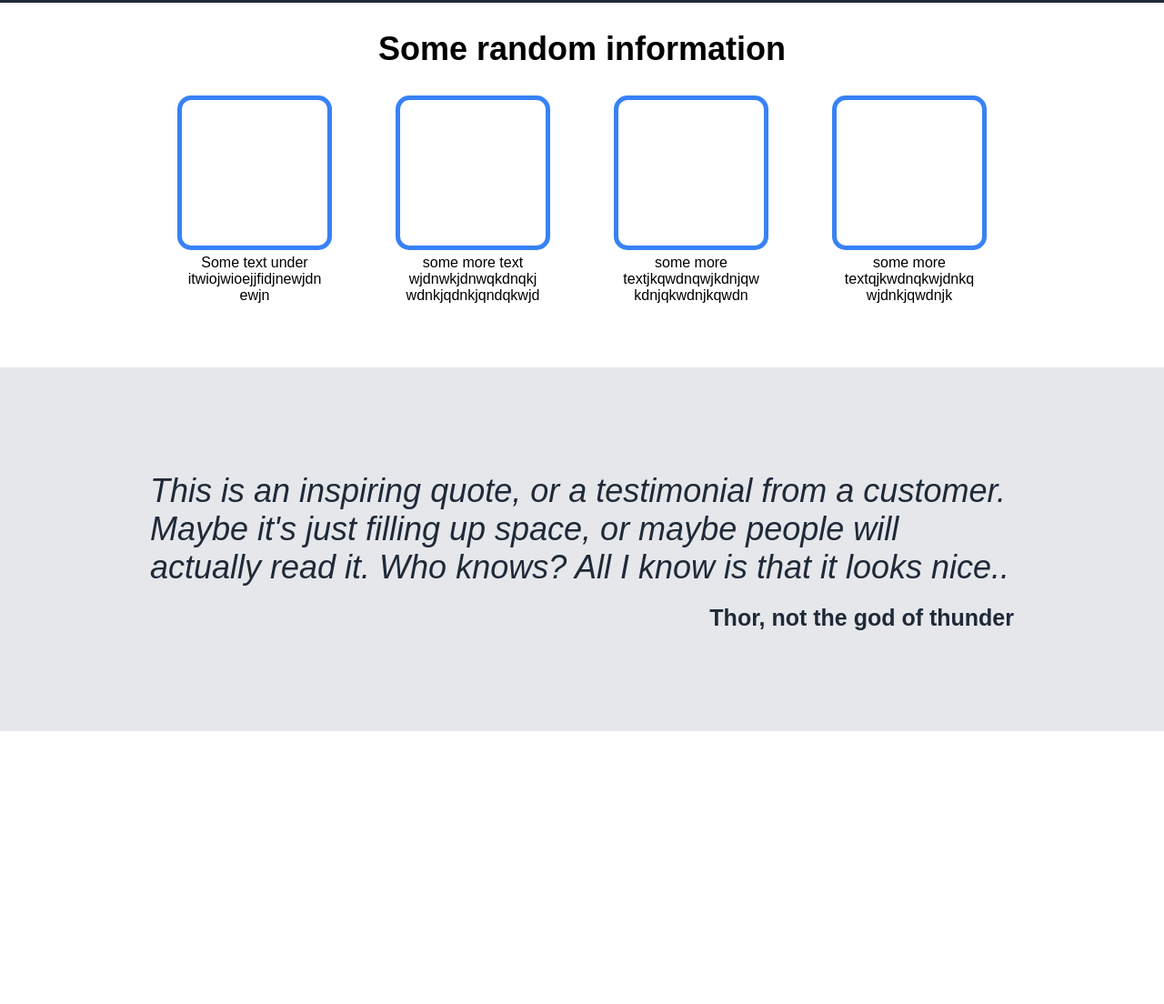
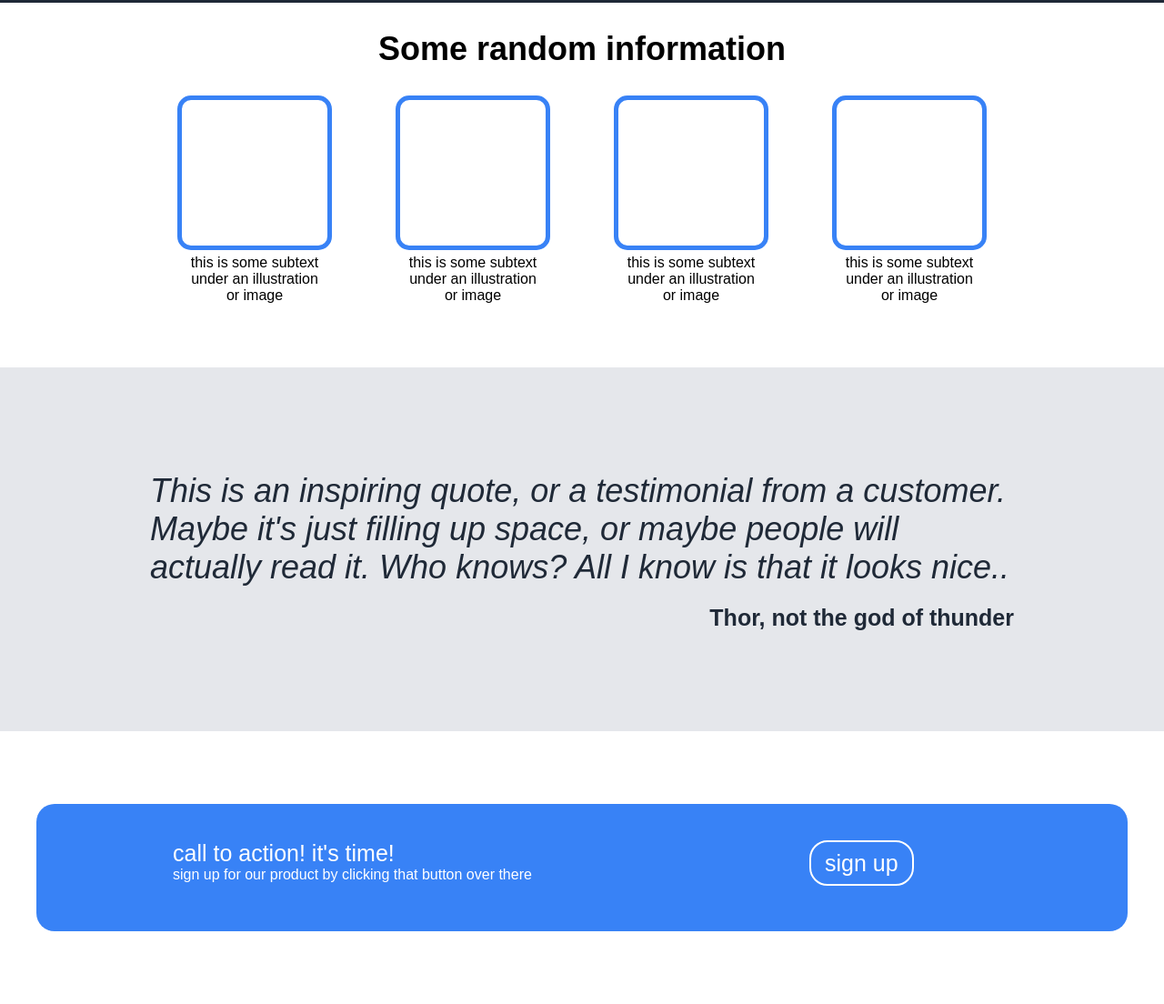
Before and after one commit to Tasal57/Landing-page, a plain HTML site: page index.html in a window 1280 px wide. Shown: the part 427-1531 px from the top of the page at 91% size. Before the commit the page ends 1231 px from the top, so only its background shows below. Drawn offline with Linux system fonts and the light colour scheme.

Commit message:
Added a call to action section and made the height of main-text 202px.
The call to action secction contains a blue
banner where users can click the sign-up
button to sign-up.

Making the main-text conatainer a
specific size will not alter the size of it
when any elements inside it is increased.

```diff
--- a/index.html
+++ b/index.html
@@ -19,9 +19,9 @@
     <div class="hero-text">
       <div class="main-text">
         <h1>This website is <br />awesome</h1>
-        <p>This is some more text that
-          i am using right now okay dont mind it.
-          i think it looks great.
+        <p> This website has some subtext that
+          goes here under the main title.
+          It's a smaller font and the color is lower contrast
         </p>
 
         <button>Sign up</button>
@@ -47,23 +47,23 @@
     <div class="box-section">
       <div class="each-card-area">
         <div class="card"></div>
-        <p>Some text under itwiojwioejjfidjnewjdnewjn</p>
+        <p>this is some subtext under an illustration or image</p>
       </div>
 
 
       <div class="each-card-area">
         <div class="card"></div>
-        <p>some more text wjdnwkjdnwqkdnqkjwdnkjqdnkjqndqkwjd</p>
+        <p>this is some subtext under an illustration or image</p>
       </div>
 
       <div class="each-card-area">
         <div class="card"></div>
-        <p>some more textjkqwdnqwjkdnjqwkdnjqkwdnjkqwdn</p>
+        <p>this is some subtext under an illustration or image</p>
       </div>
 
       <div class="each-card-area">
         <div class="card"></div>
-        <p>some more textqjkwdnqkwjdnkqwjdnkjqwdnjk</p>
+        <p>this is some subtext under an illustration or image</p>
       </div>
 
 
@@ -81,6 +81,21 @@
     </div>
 
 
+    <!-- last section -->
+
+    <div class="call-to-action">
+      <div class="blue-section">
+        <div class="text-container">
+          <p class="top-of-text">call to action! it's time!</p>
+          <p class="bottom-text">sign up for our product
+            by clicking that button over there</p>
+        </div>
+        <button>sign up</button>
+
+      </div>
+    </div>
+
+
 
   </body>
 </html>
--- a/style.css
+++ b/style.css
@@ -49,6 +49,10 @@ body {
   margin-bottom:6px;
 
 
+}
+
+.main-text {
+  height: 202px;
 }
 
 .main-text p {
@@ -168,3 +172,48 @@ button {
   font-weight: bold;
   font-style: normal;
 }
+
+.call-to-action {
+  height: 300px;
+  background-color: white;
+  display: flex;
+  align-items: center;
+  justify-content: center;
+
+
+}
+
+.blue-section {
+  padding: 40px 150px;
+  background-color: #3882F6;
+  border-radius: 20px;
+  width: 1200px;
+  color: white;
+  height: 140px;
+  display: flex;
+
+
+
+}
+
+.text-container {
+
+  width: 700px;
+
+}
+
+.top-of-text {
+  font-size: 25px;
+}
+.blue-section button {
+  padding: 3px 15px;
+  background-color: #3882F6;
+  border: 2px solid;
+  color: white;
+  font-size: 25px;
+  height: 50px;
+  cursor: pointer;
+
+
+
+}
```
